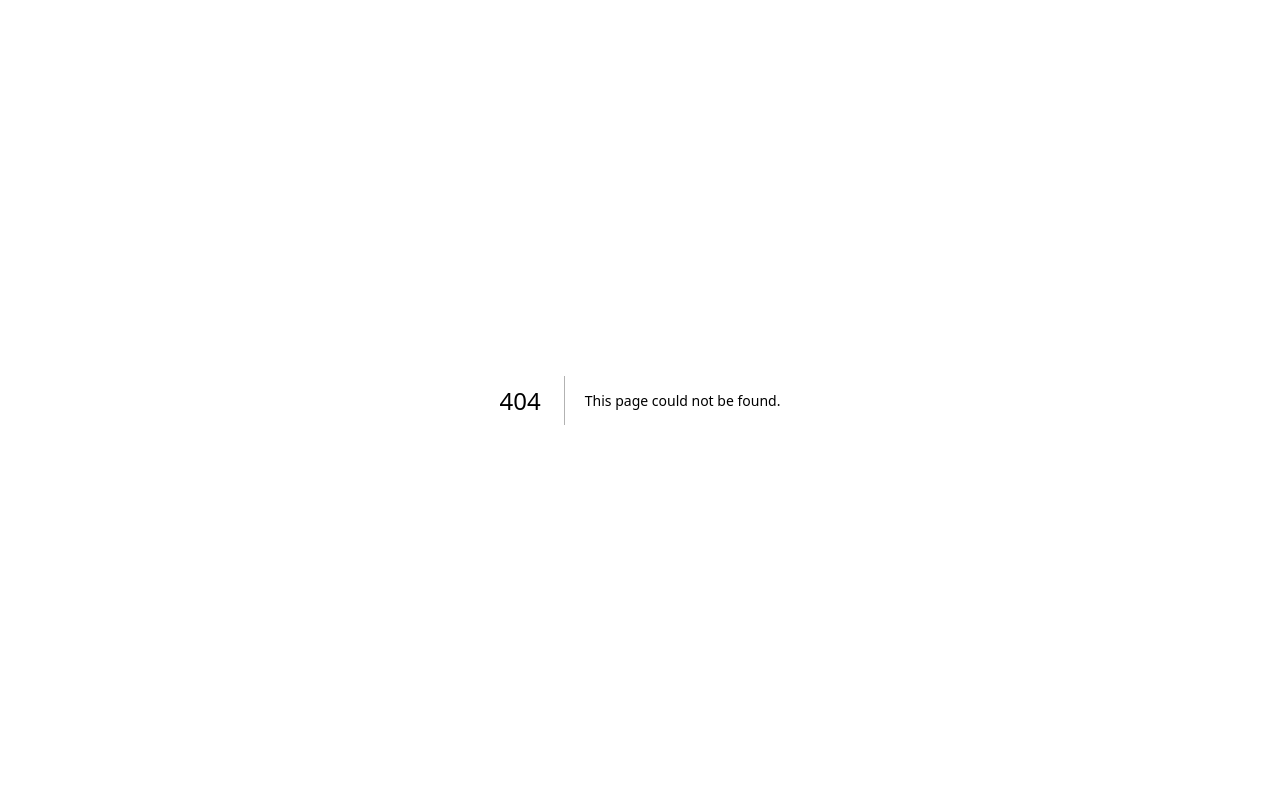
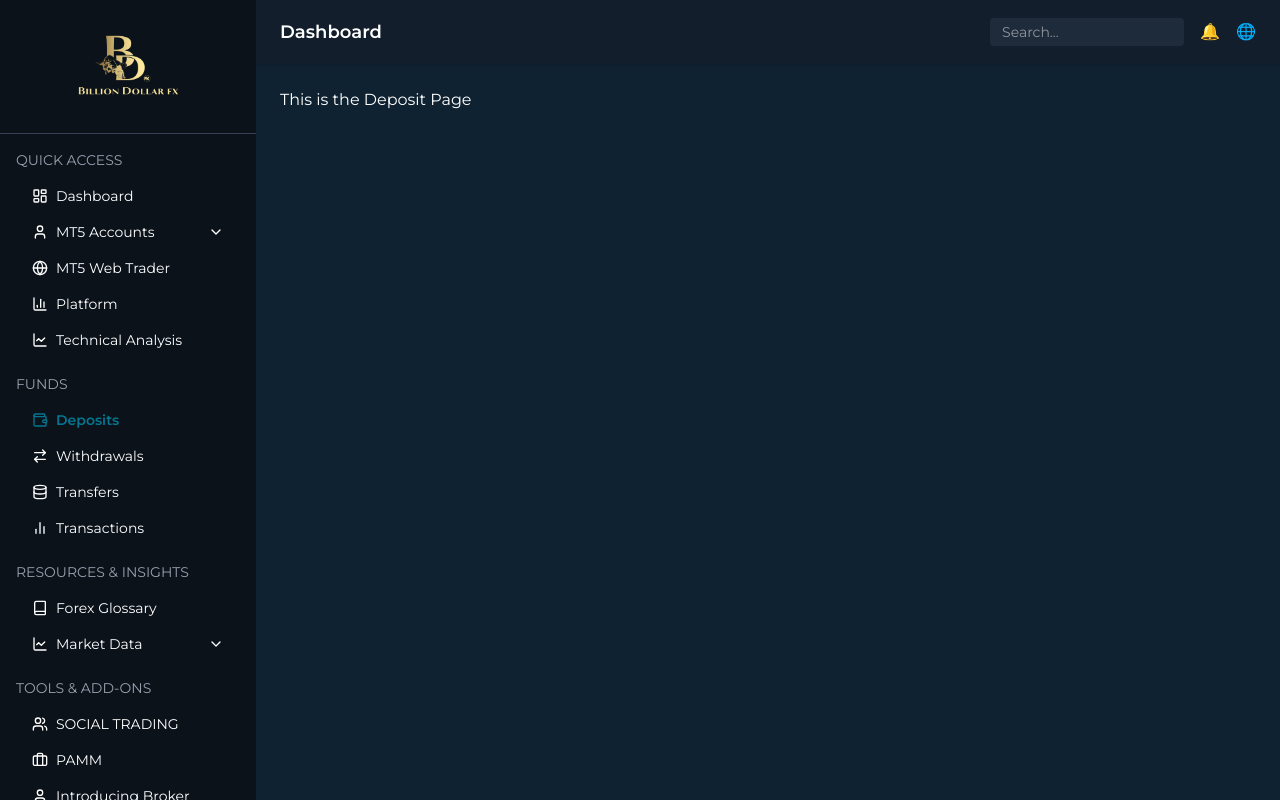
Before and after one commit to Shubham9049/WinProFx, a Next.js app: page /deposits in a window 1280 px wide. Before the commit this address had no page. Built offline with nearby package versions, Linux system fonts and the light colour scheme.

Commit message:
added sidebar

```diff
--- /dev/null
+++ b/components/Sidebar.tsx
@@ -0,0 +1,299 @@
+"use client";
+
+import Link from "next/link";
+import { usePathname } from "next/navigation";
+import { useState } from "react";
+import {
+  ChevronDown,
+  ChevronUp,
+  Home,
+  User,
+  Wallet,
+  LineChart,
+  Book,
+  Database,
+  ArrowRightLeft,
+  BarChart3,
+  Globe,
+  Users,
+  Settings,
+  LogOut,
+  LayoutDashboard,
+  FileText,
+  Briefcase,
+  BarChart2,
+  MessageCircle,
+  FileCheck,
+  Shield,
+  Key,
+} from "lucide-react";
+
+import clsx from "clsx";
+import logo from "../assets/logo.webp";
+import Image from "next/image";
+
+export default function Sidebar() {
+  const pathname = usePathname();
+
+  const [open, setOpen] = useState({
+    mt5: false,
+    market: false,
+    settings: false,
+  });
+
+  const toggle = (section: keyof typeof open) =>
+    setOpen((prev) => ({ ...prev, [section]: !prev[section] }));
+
+  return (
+    <aside className="h-screen w-64 bg-[#0b121a] text-white flex flex-col overflow-hidden">
+      {/* Fixed Logo */}
+      <div className="p-6 flex justify-center items-center border-b border-gray-700 shrink-0">
+        <Image src={logo} alt="Billion Dollar FX" className="w-32" />
+      </div>
+
+      {/* Scrollable Nav */}
+      <div className="flex-1 overflow-y-auto custom-scrollbar p-4 pb-16">
+        {/* QUICK ACCESS */}
+        <Section title="Quick Access">
+          <NavLink
+            href="/dashboard"
+            label="Dashboard"
+            icon={LayoutDashboard}
+            pathname={pathname}
+          />
+
+          <Dropdown
+            label="MT5 Accounts"
+            icon={User}
+            isOpen={open.mt5}
+            onToggle={() => toggle("mt5")}
+            items={[
+              { label: "Live Accounts", href: "/mt5/live", icon: FileText },
+              { label: "Demo Accounts", href: "/mt5/demo", icon: FileCheck },
+            ]}
+            pathname={pathname}
+          />
+
+          <NavLink
+            href="/web-trader"
+            label="MT5 Web Trader"
+            icon={Globe}
+            pathname={pathname}
+          />
+          <NavLink
+            href="/platform"
+            label="Platform"
+            icon={BarChart3}
+            pathname={pathname}
+          />
+          <NavLink
+            href="/technical-analysis"
+            label="Technical Analysis"
+            icon={LineChart}
+            pathname={pathname}
+          />
+        </Section>
+
+        {/* FUNDS */}
+        <Section title="Funds">
+          <NavLink
+            href="/deposits"
+            label="Deposits"
+            icon={Wallet}
+            pathname={pathname}
+          />
+          <NavLink
+            href="/withdrawals"
+            label="Withdrawals"
+            icon={ArrowRightLeft}
+            pathname={pathname}
+          />
+          <NavLink
+            href="/transfers"
+            label="Transfers"
+            icon={Database}
+            pathname={pathname}
+          />
+          <NavLink
+            href="/transactions"
+            label="Transactions"
+            icon={BarChart2}
+            pathname={pathname}
+          />
+        </Section>
+
+        {/* RESOURCES */}
+        <Section title="Resources & Insights">
+          <NavLink
+            href="/forex-glossary"
+            label="Forex Glossary"
+            icon={Book}
+            pathname={pathname}
+          />
+
+          <Dropdown
+            label="Market Data"
+            icon={LineChart}
+            isOpen={open.market}
+            onToggle={() => toggle("market")}
+            items={[
+              {
+                label: "Live Market Rates",
+                href: "/market/live",
+                icon: BarChart3,
+              },
+              { label: "News Feed", href: "/market/news", icon: MessageCircle },
+              {
+                label: "Forex Indicators",
+                href: "/market/indicators",
+                icon: BarChart2,
+              },
+            ]}
+            pathname={pathname}
+          />
+        </Section>
+
+        {/* TOOLS */}
+        <Section title="Tools & Add-Ons">
+          <NavLink
+            href="/social-trading"
+            label="SOCIAL TRADING"
+            icon={Users}
+            pathname={pathname}
+          />
+          <NavLink
+            href="/pamm"
+            label="PAMM"
+            icon={Briefcase}
+            pathname={pathname}
+          />
+          <NavLink
+            href="/ib"
+            label="Introducing Broker"
+            icon={User}
+            pathname={pathname}
+          />
+          <NavLink
+            href="/support"
+            label="Support Tickets"
+            icon={MessageCircle}
+            pathname={pathname}
+          />
+        </Section>
+
+        {/* PROFILE */}
+        <Section title="Profile">
+          <Dropdown
+            label="Settings"
+            icon={Settings}
+            isOpen={open.settings}
+            onToggle={() => toggle("settings")}
+            items={[
+              { label: "Accounts", href: "/settings/accounts", icon: User },
+              {
+                label: "Verification",
+                href: "/settings/verification",
+                icon: Shield,
+              },
+              { label: "Security", href: "/settings/security", icon: Key },
+            ]}
+            pathname={pathname}
+          />
+
+          <NavLink
+            href="/signout"
+            label="Signout"
+            icon={LogOut}
+            pathname={pathname}
+          />
+        </Section>
+      </div>
+    </aside>
+  );
+}
+
+// --- Reusable Components ---
+function Section({
+  title,
+  children,
+}: {
+  title: string;
+  children: React.ReactNode;
+}) {
+  return (
+    <div className="mb-4">
+      <p className="text-sm uppercase text-gray-400 mb-2">{title}</p>
+      {children}
+    </div>
+  );
+}
+
+function NavLink({
+  href,
+  label,
+  icon: Icon,
+  pathname,
+}: {
+  href: string;
+  label: string;
+  icon: React.ElementType;
+  pathname: string;
+}) {
+  const isActive = pathname === href;
+  return (
+    <Link
+      href={href}
+      className={clsx(
+        "flex items-center gap-2 px-4 py-2 rounded hover:text-[var(--primary)] transition-all text-sm",
+        isActive && "text-[var(--primary)] font-semibold"
+      )}
+    >
+      <Icon size={16} />
+      {label}
+    </Link>
+  );
+}
+
+function Dropdown({
+  label,
+  icon: Icon,
+  isOpen,
+  onToggle,
+  items,
+  pathname,
+}: {
+  label: string;
+  icon: React.ElementType;
+  isOpen: boolean;
+  onToggle: () => void;
+  items: { label: string; href: string; icon: React.ElementType }[];
+  pathname: string;
+}) {
+  return (
+    <div>
+      <button
+        onClick={onToggle}
+        className="w-full flex justify-between items-center px-4 py-2 rounded hover:text-[var(--primary)] transition-all text-sm"
+      >
+        <span className="flex items-center gap-2">
+          <Icon size={16} />
+          {label}
+        </span>
+        {isOpen ? <ChevronUp size={16} /> : <ChevronDown size={16} />}
+      </button>
+      {isOpen && (
+        <div className="ml-6 mt-1 space-y-1">
+          {items.map((item) => (
+            <NavLink
+              key={item.href}
+              href={item.href}
+              label={item.label}
+              icon={item.icon}
+              pathname={pathname}
+            />
+          ))}
+        </div>
+      )}
+    </div>
+  );
+}
--- /dev/null
+++ b/components/Topbar.tsx
@@ -0,0 +1,27 @@
+// components/Topbar.tsx
+"use client";
+
+export default function Topbar() {
+  return (
+    <div className="h-16 w-full flex items-center justify-between px-6 bg-[#121e2c] text-white shadow z-40">
+      {/* Left section - can include breadcrumbs or title */}
+      <div className="text-lg font-semibold">Dashboard</div>
+
+      {/* Right section - search, icons, profile */}
+      <div className="flex items-center gap-4">
+        {/* Search Input */}
+        <input
+          type="text"
+          placeholder="Search..."
+          className="bg-[#1e2b3a] text-sm text-white px-3 py-1 rounded focus:outline-none"
+        />
+
+        {/* Notifications */}
+        <button className="hover:text-gray-300">🔔</button>
+
+        {/* Language (example icon) */}
+        <button className="hover:text-gray-300">🌐</button>
+      </div>
+    </div>
+  );
+}
--- a/package.json
+++ b/package.json
@@ -10,6 +10,7 @@
   },
   "dependencies": {
     "aos": "^2.3.4",
+    "clsx": "^2.1.1",
     "framer-motion": "^12.23.7",
     "keen-slider": "^6.8.6",
     "lucide-react": "^0.525.0",
--- /dev/null
+++ b/src/app/(dashboard)/dashboard/page.tsx
@@ -0,0 +1,4 @@
+// app/(dashboard)/deposits/page.tsx
+export default function DepositsPage() {
+  return <div className="text-white">This is the Dashboard Page</div>;
+}
--- /dev/null
+++ b/src/app/(dashboard)/deposits/page.tsx
@@ -0,0 +1,5 @@
+function Deposit() {
+  return <div className="text-white">This is the Deposit Page</div>;
+}
+
+export default Deposit;
--- /dev/null
+++ b/src/app/(dashboard)/layout.tsx
@@ -0,0 +1,32 @@
+// app/(dashboard)/dashboard-layout/layout.tsx
+"use client";
+
+import Sidebar from "../../../components/Sidebar";
+import Topbar from "../../../components/Topbar";
+
+export default function DashboardLayout({
+  children,
+}: {
+  children: React.ReactNode;
+}) {
+  return (
+    <div className="flex h-screen overflow-hidden">
+      {/* Sidebar */}
+      <aside className="w-64 fixed left-0 top-0 bottom-0 z-50 bg-[#0b121a] text-white">
+        <Sidebar />
+      </aside>
+
+      <div className="flex-1 flex flex-col ml-64">
+        {/* Topbar */}
+        <header className="h-16 fixed top-0 left-64 right-0 z-40 bg-[#121e2c] text-white">
+          <Topbar />
+        </header>
+
+        {/* Main Content */}
+        <main className="mt-16 h-[calc(100vh-4rem)] overflow-y-auto p-6 bg-[#0f2231]">
+          {children}
+        </main>
+      </div>
+    </div>
+  );
+}
--- /dev/null
+++ b/src/app/(dashboard)/withdrawals/page.tsx
@@ -0,0 +1,5 @@
+function Withdrawal() {
+  return <div className="text-white">This is the Withdrawal Page</div>;
+}
+
+export default Withdrawal;
--- a/src/app/globals.css
+++ b/src/app/globals.css
@@ -31,3 +31,15 @@
 .rotate-y-180 {
   transform: rotateY(180deg);
 }
+
+/* custom-scrollbar */
+.custom-scrollbar::-webkit-scrollbar {
+  width: 6px;
+}
+.custom-scrollbar::-webkit-scrollbar-track {
+  background: transparent;
+}
+.custom-scrollbar::-webkit-scrollbar-thumb {
+  background-color: #444;
+  border-radius: 4px;
+}
--- a/src/app/layout.tsx
+++ b/src/app/layout.tsx
@@ -11,7 +11,7 @@ const montserrat = Montserrat({
 });
 
 export const metadata: Metadata = {
-  title: "Create Next App",
+  title: "Billio Dollar FX",
   description: "Generated by create next app",
 };
 
```
Also changed, not shown: 1 other file (tests, documents, lock files or other folders).
